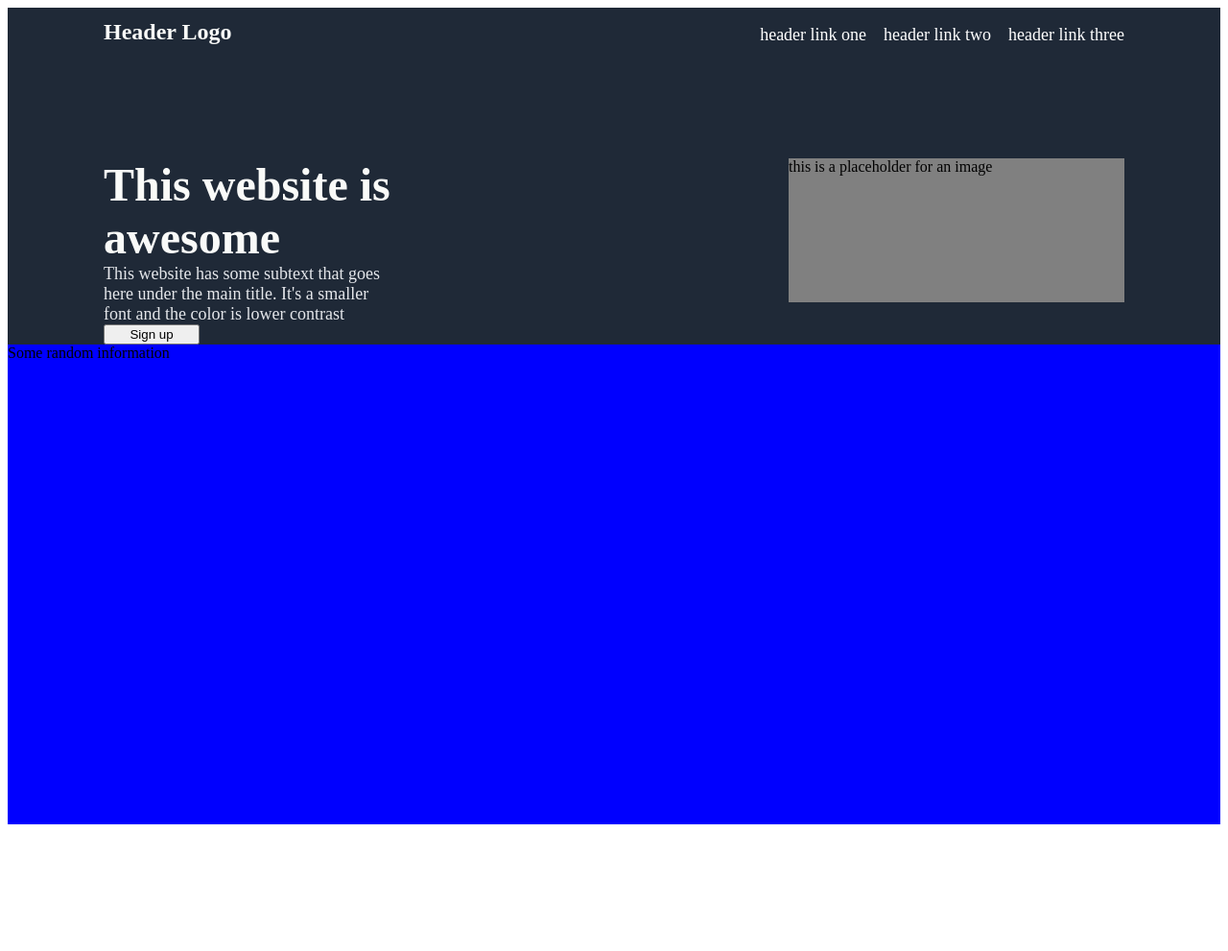
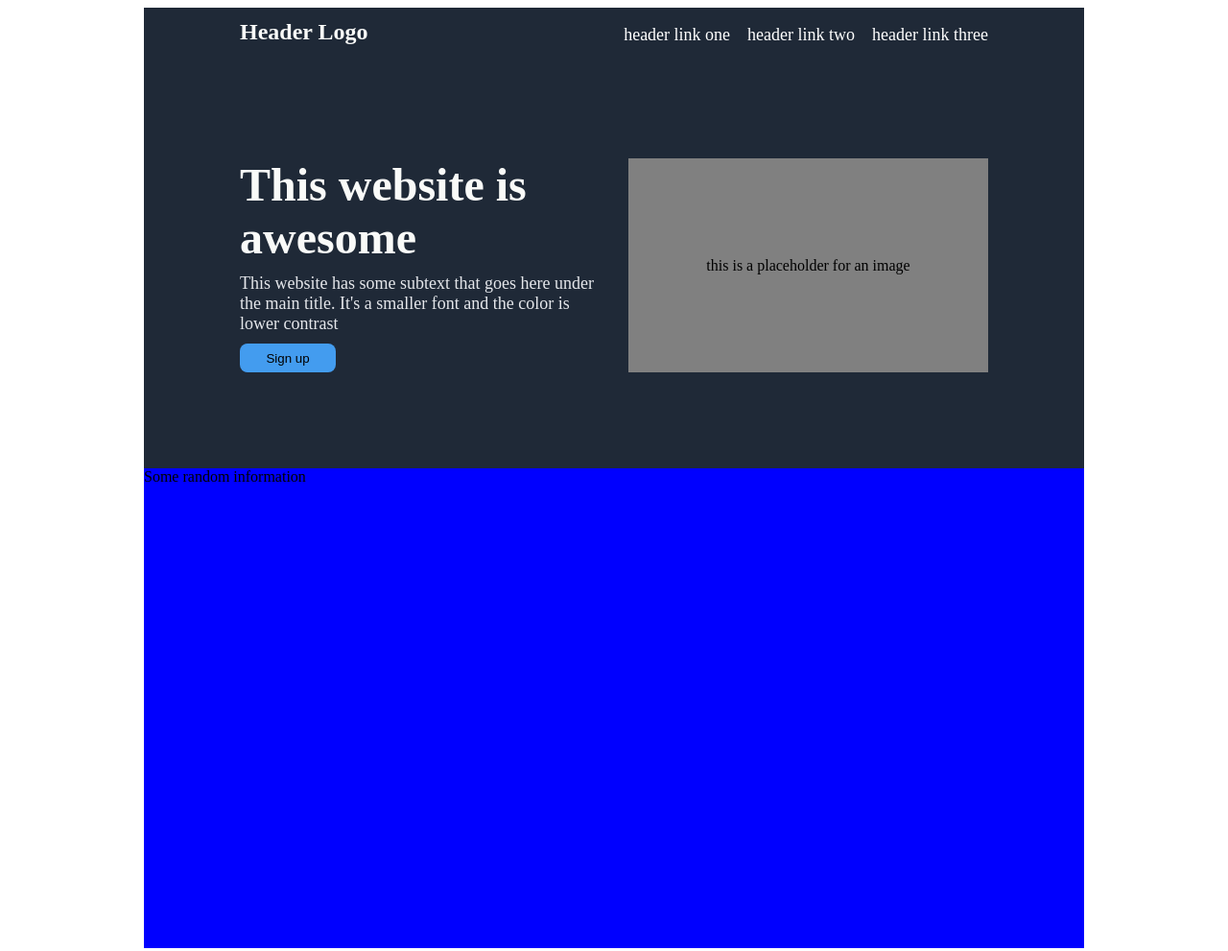
Before and after one commit to saufts/odin_website_project, a plain HTML site: page index.html in a window 1280 px wide. Shown: the whole page at 96% size. Before the commit the page ends 867 px from the top, so only its background shows below. Drawn offline with Linux system fonts and the light colour scheme.

Commit message:
Finish header button and header image placeholder

```diff
--- a/style.css
+++ b/style.css
@@ -1,6 +1,8 @@
 body {
     display: flex;
     flex-direction: column;
+    margin-left: 150px;
+    margin-right: 150px;
 }
 
 .header-container {
@@ -49,12 +51,17 @@ li {
     display: flex;
     margin-top: 100px;
     justify-content: space-between;
+    margin-right: 100px;
+    margin-bottom: 100px;
 }
 
 .header-text-button {
     display: flex;
     flex-direction: column;
     width: 300px;
+    margin-right: 30px;
+    flex: 1;
+    gap: 10px;
 }
 
 .hero-text {
@@ -68,16 +75,25 @@ li {
     color: #E5E7EB;
 }
 
-.sign-up {
+button {
     width: 100px;
+    height: 30px;
+    border-radius: 8px;
+    background-color: #439cef;
+    border: none;
+
 }
+
+
 
 .header-image-placeholder {
 
-    height: 150px;
-    width: 350px;
-    background-color: grey;
-    margin-right: 100px;
+    display: flex;
+    flex: 1;
+    justify-content: center;
+    align-items: center;
+    background-color: #808080;
+
 }
 
 .information-container {
```
